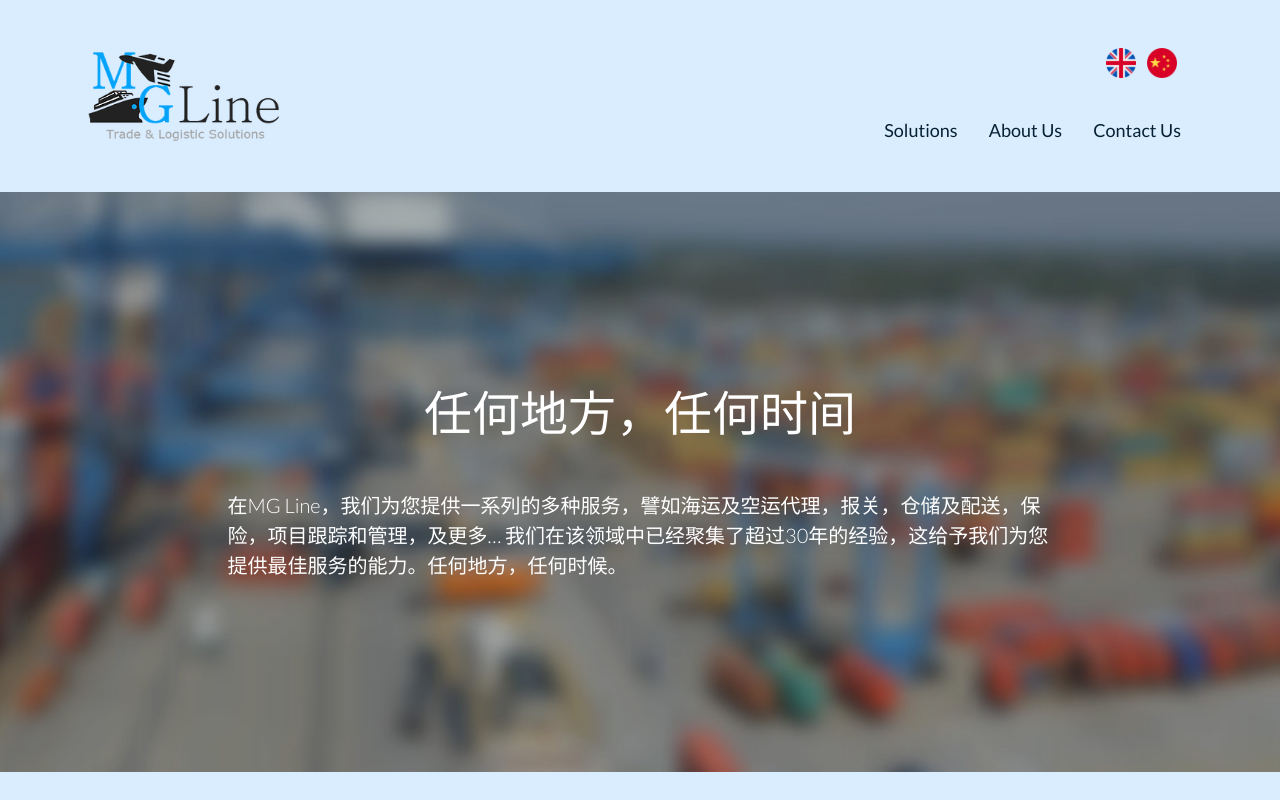
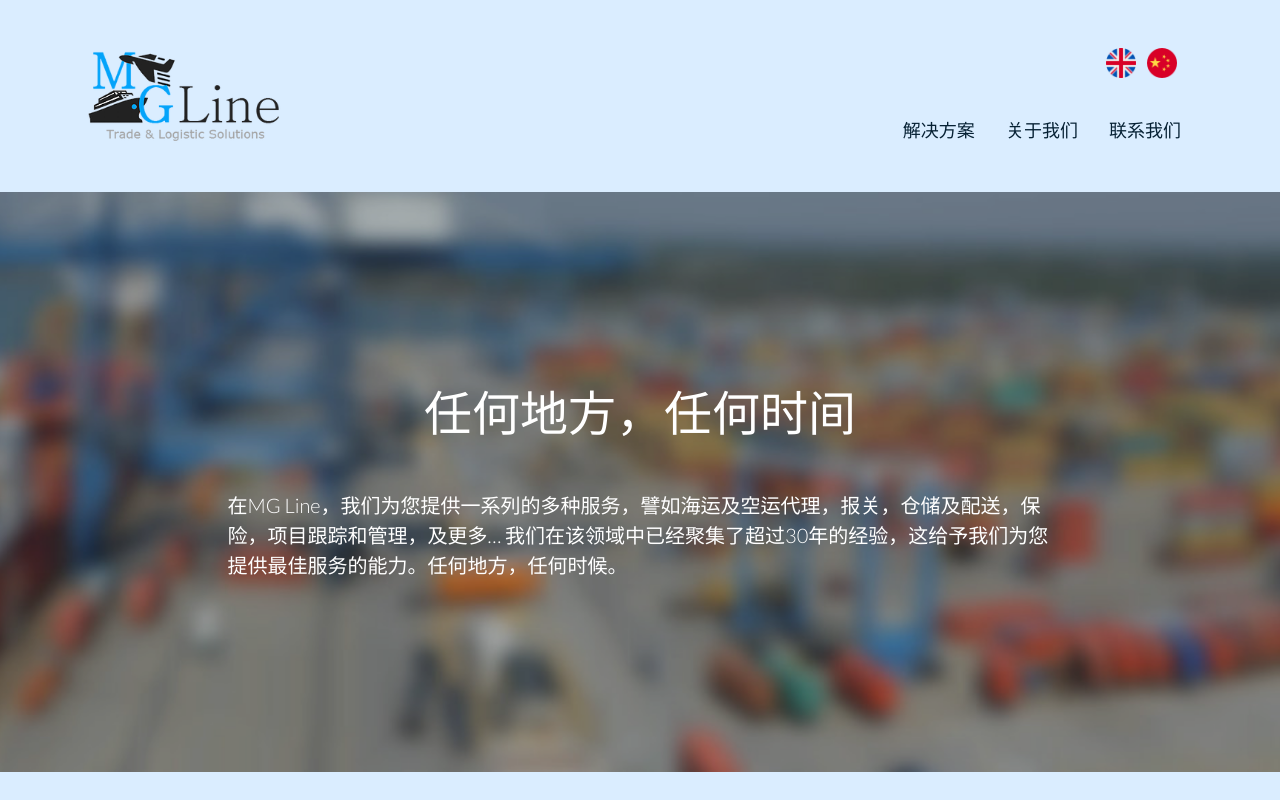
Before and after one commit to mg-line/mg-line.github.io, a website: page chinese/index.html in a window 1280 px wide. Shown: the top 800 px of the page. Drawn offline with nearby package versions, Linux system fonts and the light colour scheme; files that its build step writes are made by us from their sources; files whose address does not match are found by name.

Commit message:
More Chinese

```diff
--- a/chinese/index.html
+++ b/chinese/index.html
@@ -47,9 +47,9 @@
           <a href="/chinese.html"><img class="lang-icon" src="img/lang-ch.png" /></a>
         </div>
         <div class="nav-links">
-          <a class="nav-btn" href="#solutions">Solutions</a>
-          <a class="nav-btn" href="#about">About Us</a>
-          <a class="nav-btn" href="#contact">Contact Us</a>
+          <a class="nav-btn" href="#solutions">解决方案</a>
+          <a class="nav-btn" href="#about">关于我们</a>
+          <a class="nav-btn" href="#contact">联系我们</a>
         </div>
       </div>
     </div>
@@ -237,15 +237,15 @@
         <div class="col-lg-6 h-100 text-center text-lg-left my-auto">
           <ul class="list-inline mb-2">
             <li class="list-inline-item">
-              <a href="#about">About</a>
+              <a href="#about">关于我们</a>
             </li>
             <li class="list-inline-item">&sdot;</li>
             <li class="list-inline-item">
-              <a href="#contact">Contact</a>
+              <a href="#contact">联系我们</a>
             </li>
             <li class="list-inline-item">&sdot;</li>
             <li class="list-inline-item">
-              <a href="#solutions">Solutions</a>
+              <a href="#solutions">解决方案</a>
             </li>
           </ul>
           <p class="text-muted small mb-4 mb-lg-0">&copy; MG Line <script type="text/javascript">
```
